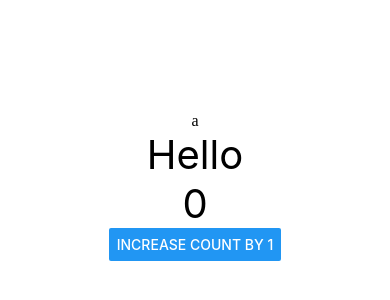
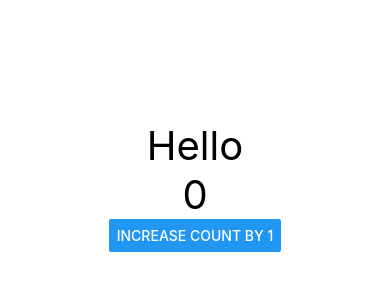
Before and after one commit to Taltos87/RNdaveExpo, a React Native app: screen / in a window 390 px wide. Shown: the part 236-536 px from the top of the page. Built offline with nearby package versions, Linux system fonts and the light colour scheme.

Commit message:
edited colors & text

```diff
--- a/App.tsx
+++ b/App.tsx
@@ -5,7 +5,7 @@ export default function App() {
   const [count, setCount] = useState(0);
   const increaseCount = () => setCount(count + 1);
   return (
-    <View style={style.container}>a
+    <View style={style.container}>
       <MessageComponent message={'Hello'} />
       <MessageComponent message={count} />
       <CounterButton callback={increaseCount} />
```
